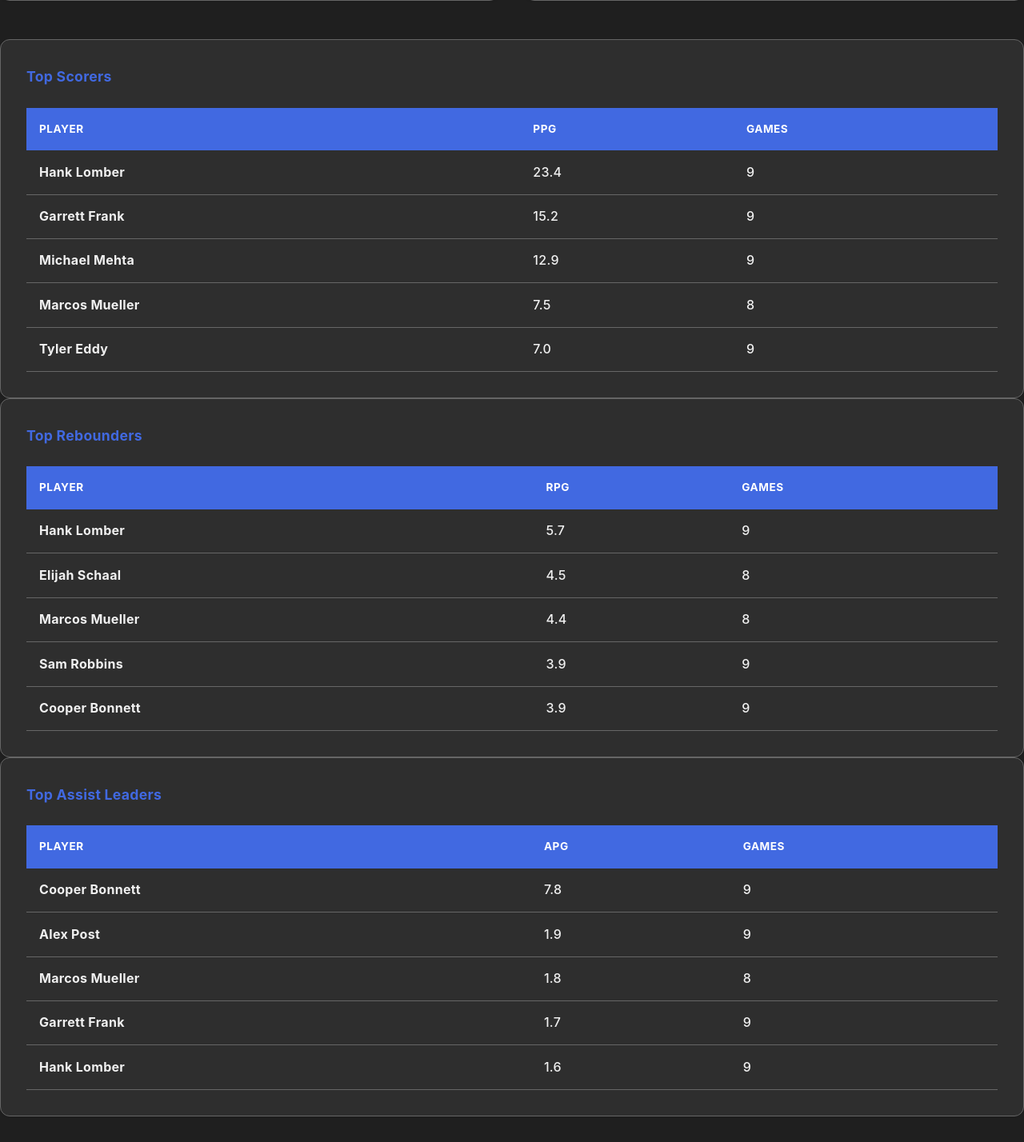
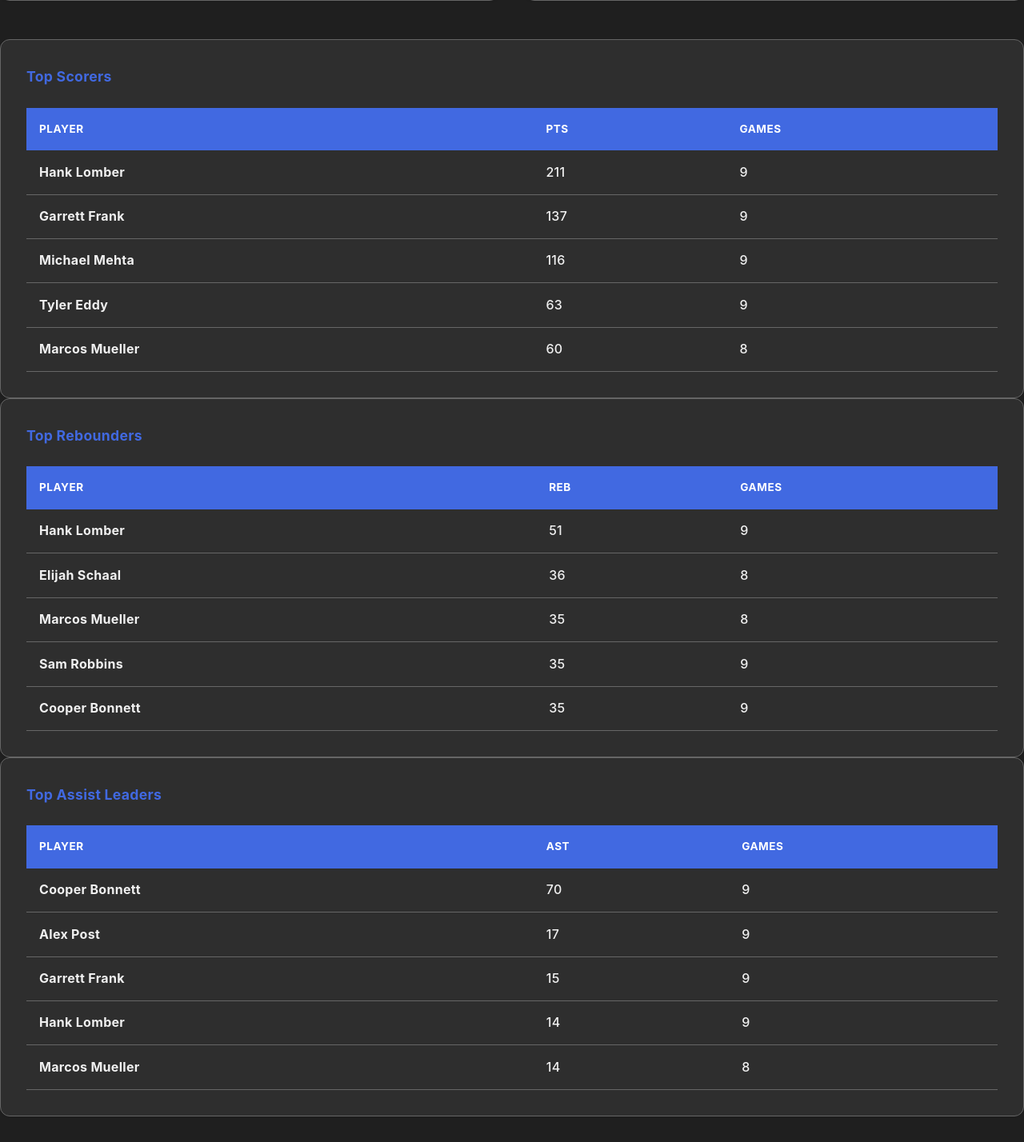
Before and after one commit to Gavino1730/Stats, a Flask app: page / in a window 1280 px wide. Shown: the part 1599-3027 px from the top of the page at 80% size. Run offline with Flask 3, Linux system fonts and the light colour scheme.

Commit message:
Change leaderboards to show total stats (PTS, REB, AST) instead of per-game averages

```diff
--- a/app.py
+++ b/app.py
@@ -132,9 +132,9 @@ def api_leaderboards():
     players = list(stats_data['season_player_stats'].values())
 
     leaderboards = {
-        'ppg': sorted(players, key=lambda x: x['ppg'], reverse=True)[:10],
-        'rpg': sorted(players, key=lambda x: x['rpg'], reverse=True)[:10],
-        'apg': sorted(players, key=lambda x: x['apg'], reverse=True)[:10],
+        'pts': sorted(players, key=lambda x: x['pts'], reverse=True)[:10],
+        'reb': sorted(players, key=lambda x: x['reb'], reverse=True)[:10],
+        'asst': sorted(players, key=lambda x: x['asst'], reverse=True)[:10],
         'fg_pct': sorted([p for p in players if p['fga'] > 0], key=lambda x: x['fg_pct'], reverse=True)[:10],
         'fg3_pct': sorted([p for p in players if p['fg3a'] > 0], key=lambda x: x['fg3_pct'], reverse=True)[:10],
         'ft_pct': sorted([p for p in players if p['fta'] > 0], key=lambda x: x['ft_pct'], reverse=True)[:10],
--- a/static/dashboard.js
+++ b/static/dashboard.js
@@ -67,30 +67,30 @@ async function loadLeaderboards() {
         const leaderboards = await response.json();
 
         // Top Scorers
-        const scorersHtml = leaderboards.ppg.slice(0, 5).map(p => `
+        const scorersHtml = leaderboards.pts.slice(0, 5).map(p => `
             <tr>
                 <td><strong>${p.name}</strong></td>
-                <td>${p.ppg.toFixed(1)}</td>
+                <td>${p.pts}</td>
                 <td>${p.games}</td>
             </tr>
         `).join('');
         document.getElementById('top-scorers').innerHTML = scorersHtml;
 
         // Top Rebounders
-        const reboundersHtml = leaderboards.rpg.slice(0, 5).map(p => `
+        const reboundersHtml = leaderboards.reb.slice(0, 5).map(p => `
             <tr>
                 <td><strong>${p.name}</strong></td>
-                <td>${p.rpg.toFixed(1)}</td>
+                <td>${p.reb}</td>
                 <td>${p.games}</td>
             </tr>
         `).join('');
         document.getElementById('top-rebounders').innerHTML = reboundersHtml;
 
         // Top Assist Leaders
-        const assistsHtml = leaderboards.apg.slice(0, 5).map(p => `
+        const assistsHtml = leaderboards.asst.slice(0, 5).map(p => `
             <tr>
                 <td><strong>${p.name}</strong></td>
-                <td>${p.apg.toFixed(1)}</td>
+                <td>${p.asst}</td>
                 <td>${p.games}</td>
             </tr>
         `).join('');
--- a/templates/dashboard.html
+++ b/templates/dashboard.html
@@ -84,7 +84,7 @@
                 <thead>
                     <tr>
                         <th>Player</th>
-                        <th>PPG</th>
+                        <th>PTS</th>
                         <th>Games</th>
                     </tr>
                 </thead>
@@ -97,7 +97,7 @@
                 <thead>
                     <tr>
                         <th>Player</th>
-                        <th>RPG</th>
+                        <th>REB</th>
                         <th>Games</th>
                     </tr>
                 </thead>
@@ -110,7 +110,7 @@
                 <thead>
                     <tr>
                         <th>Player</th>
-                        <th>APG</th>
+                        <th>AST</th>
                         <th>Games</th>
                     </tr>
                 </thead>
```
